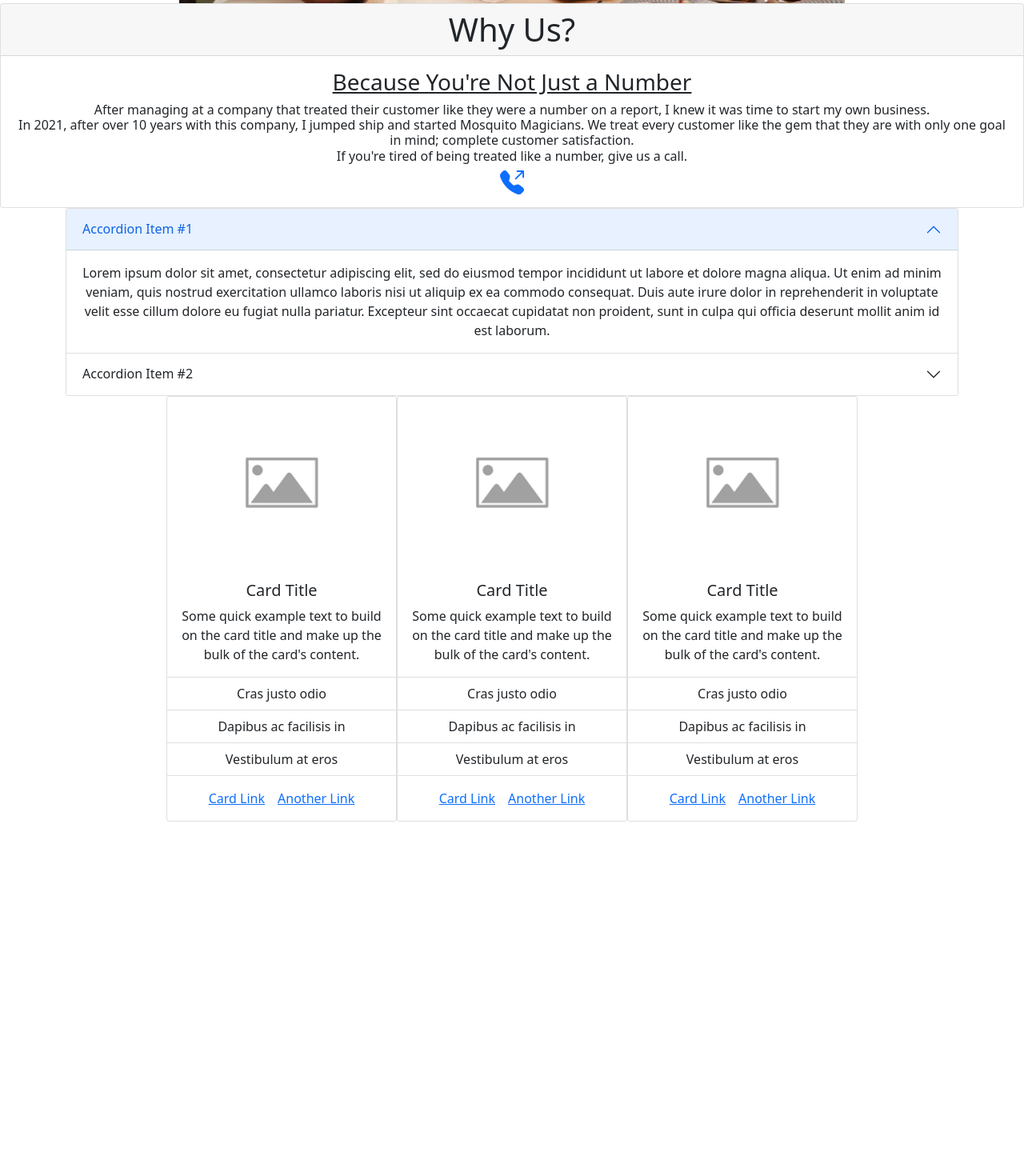
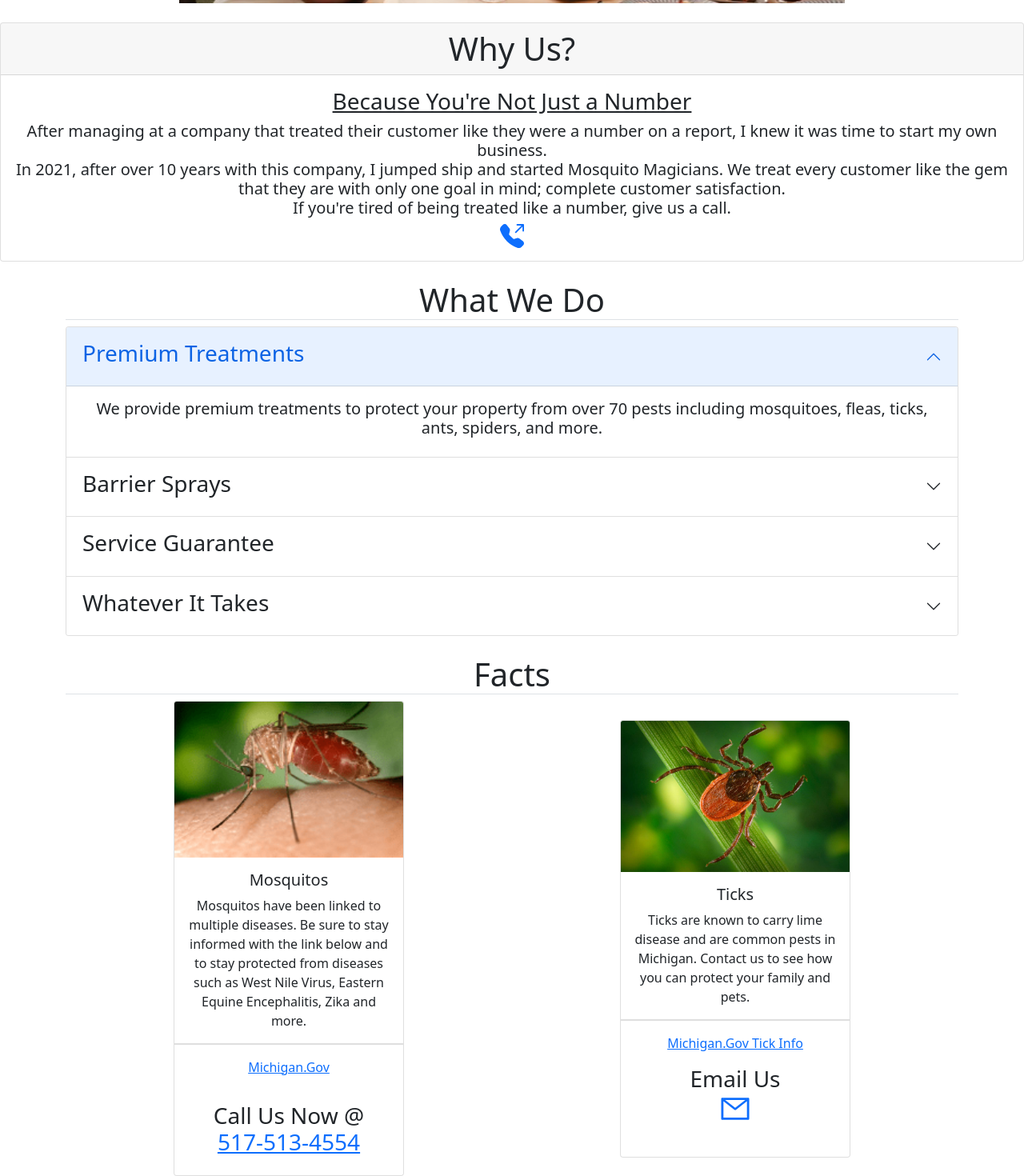
Before and after one commit to dwetoskey/mosquitomagicians, a React (Create React App) app: page / in a window 1280 px wide. Shown: the part 476-1946 px from the top of the page at 80% size. Before the commit the page ends 1503 px from the top, so only its background shows below. Built offline with nearby package versions, Linux system fonts and the light colour scheme.

Commit message:
initial website, fixed links, etc

```diff
--- a/src/App.js
+++ b/src/App.js
@@ -19,10 +19,11 @@ function App() {
 
       <body>
         <Lead></Lead>
-
+        <br />
         <About></About>
+        <br />
         <What></What>
-
+        <br />
         <Facts> </Facts>
 
       </body>
--- a/src/components/About/index.js
+++ b/src/components/About/index.js
@@ -10,7 +10,7 @@ function About() {
             <Card.Header className="h1">Why Us?</Card.Header>
             <Card.Body>
                 <Card.Title><h3><u>Because You're Not Just a Number</u></h3></Card.Title>
-                <Card.Text className="h6">
+                <Card.Text className="h5">
                     After managing at a company that treated their customer like they were a number on a report,
                     I knew it was time to start my own business.
                     <br />
--- a/src/components/Facts/index.js
+++ b/src/components/Facts/index.js
@@ -3,15 +3,57 @@ import placeholderimg from '../../images/placeholder.png';
 import { ListGroup } from "react-bootstrap";
 import { ListGroupItem } from "react-bootstrap";
 import { Container } from "react-bootstrap";
-
+import wnv from '../../images/wnv.png';
+import tick from '../../images/ticks.jpg';
+import { AiOutlineMail } from 'react-icons/ai';
 
 
 function Facts() {
 
     return (
-        <Container className="d-flex flex-wrap align-items-center justify-content-center">
+        <Container>
+             <h1 className="border-bottom">Facts</h1>
+            <div className="d-flex flex-wrap align-items-center m-auto">
 
-            <Card className="" style={{ width: '18rem' }}>
+
+            <Card className="m-auto h-50" style={{ width: '18rem' }} >
+                <Card.Img variant="top" src={wnv} />
+                <Card.Body>
+                    <Card.Title>Mosquitos</Card.Title>
+                    <Card.Text>
+                        Mosquitos have been linked to multiple diseases. Be sure to stay informed with the link below and to stay protected from diseases such as West Nile Virus, Eastern Equine Encephalitis, Zika and more.
+                    </Card.Text>
+                </Card.Body>
+                <ListGroup className="list-group-flush">
+                </ListGroup>
+                <Card.Body>
+                    <Card.Link href="https://www.michigan.gov/emergingdiseases/mosquitoes" target="_blank">Michigan.Gov</Card.Link>
+                </Card.Body>
+                <Card.Body>
+                    <h3>Call Us Now @<br /><a className="p-2" href="tel:+1-517-513-4554">517-513-4554</a></h3>
+                </Card.Body>
+            </Card>
+
+            <Card style={{ width: '18rem' }} className="m-auto" >
+                <Card.Img variant="top" src={tick} />
+                <Card.Body>
+                    <Card.Title>Ticks</Card.Title>
+                    <Card.Text>
+                        Ticks are known to carry lime disease and are common pests in Michigan. Contact us to see how you can protect your family and pets.
+                    </Card.Text>
+                </Card.Body>
+                <ListGroup className="list-group-flush">
+                </ListGroup>
+                <Card.Body>
+                    <Card.Link href="https://www.michigan.gov/mdhhs/-/media/Project/Websites/emergingdiseases/Folder3/Ticks_and_Your_Health_05_19.pdf" target="_blank">Michigan.Gov Tick Info</Card.Link>
+                    <Card.Body>
+                    <h3>Email Us<br /><a className="p-2" href="mailto:robertwetoskey@gmail.com?subject=Quote&body=Please give us your name, address, and phone number and tell us what you would like treatment for."><AiOutlineMail size={40}/></a></h3>
+                </Card.Body>
+
+                </Card.Body>
+            </Card>
+
+            {/* <Card style={{ width: '18rem' }}>
                 <Card.Img variant="top" src={placeholderimg} />
                 <Card.Body>
                     <Card.Title>Card Title</Card.Title>
@@ -29,48 +71,8 @@ function Facts() {
                     <Card.Link href="#">Card Link</Card.Link>
                     <Card.Link href="#">Another Link</Card.Link>
                 </Card.Body>
-            </Card>
-
-            <Card style={{ width: '18rem' }}>
-                <Card.Img variant="top" src={placeholderimg} />
-                <Card.Body>
-                    <Card.Title>Card Title</Card.Title>
-                    <Card.Text>
-                        Some quick example text to build on the card title and make up the bulk of
-                        the card's content.
-                    </Card.Text>
-                </Card.Body>
-                <ListGroup className="list-group-flush">
-                    <ListGroupItem>Cras justo odio</ListGroupItem>
-                    <ListGroupItem>Dapibus ac facilisis in</ListGroupItem>
-                    <ListGroupItem>Vestibulum at eros</ListGroupItem>
-                </ListGroup>
-                <Card.Body>
-                    <Card.Link href="#">Card Link</Card.Link>
-                    <Card.Link href="#">Another Link</Card.Link>
-                </Card.Body>
-            </Card>
-
-            <Card style={{ width: '18rem' }}>
-                <Card.Img variant="top" src={placeholderimg} />
-                <Card.Body>
-                    <Card.Title>Card Title</Card.Title>
-                    <Card.Text>
-                        Some quick example text to build on the card title and make up the bulk of
-                        the card's content.
-                    </Card.Text>
-                </Card.Body>
-                <ListGroup className="list-group-flush">
-                    <ListGroupItem>Cras justo odio</ListGroupItem>
-                    <ListGroupItem>Dapibus ac facilisis in</ListGroupItem>
-                    <ListGroupItem>Vestibulum at eros</ListGroupItem>
-                </ListGroup>
-                <Card.Body>
-                    <Card.Link href="#">Card Link</Card.Link>
-                    <Card.Link href="#">Another Link</Card.Link>
-                </Card.Body>
-            </Card>
-
+            </Card> */}
+            </div>
         </Container>
     )
 }
--- a/src/components/Header/header.css
+++ b/src/components/Header/header.css
@@ -1,5 +1,11 @@
+
 .logo {
-    max-width: 10vw;
+    max-width: 30vw;
 }
-.icons {
+
+@media only screen and (min-width: 1200px) {
+    .logo {
+        max-width: 10vw;
+    }
+
 }
--- a/src/components/TopCarousel/index.js
+++ b/src/components/TopCarousel/index.js
@@ -38,8 +38,7 @@ function Lead() {
                 />
 
                 <Carousel.Caption>
-                    <h3>Enjoy Your Summer</h3>
-                    <p>Don't hide from bugs, let us take care of it</p>
+                    <h3>Enjoy Your Summer Outdoors</h3>
                 </Carousel.Caption>
             </Carousel.Item>
 
@@ -85,8 +84,7 @@ function Lead() {
                 />
 
                 <Carousel.Caption>
-                <h3 className='carouseltext h1'>Enjoy Your Summer</h3>
-                    <p className='carouseltext h2'>Don't hide from bugs, let us take care of them</p>
+                <h3 className='carouseltext h1'>Enjoy Your Summer Outdoors</h3>
                 </Carousel.Caption>
             </Carousel.Item>
             <Carousel.Item>
--- a/src/components/What/index.js
+++ b/src/components/What/index.js
@@ -5,29 +5,30 @@ function What() {
 
     return (
         <Container>
+            <h1 className="border-bottom">What We Do</h1>
             <Accordion defaultActiveKey="0">
                 <Accordion.Item eventKey="0">
-                    <Accordion.Header>Accordion Item #1</Accordion.Header>
+                    <Accordion.Header><h3>Premium Treatments</h3></Accordion.Header>
                     <Accordion.Body>
-                        Lorem ipsum dolor sit amet, consectetur adipiscing elit, sed do eiusmod
-                        tempor incididunt ut labore et dolore magna aliqua. Ut enim ad minim
-                        veniam, quis nostrud exercitation ullamco laboris nisi ut aliquip ex ea
-                        commodo consequat. Duis aute irure dolor in reprehenderit in voluptate
-                        velit esse cillum dolore eu fugiat nulla pariatur. Excepteur sint occaecat
-                        cupidatat non proident, sunt in culpa qui officia deserunt mollit anim id
-                        est laborum.
+                        <h5>We provide premium treatments to protect your property from over 70 pests including mosquitoes, fleas, ticks, ants, spiders, and more.</h5>
                     </Accordion.Body>
                 </Accordion.Item>
                 <Accordion.Item eventKey="1">
-                    <Accordion.Header>Accordion Item #2</Accordion.Header>
+                    <Accordion.Header><h3>Barrier Sprays</h3></Accordion.Header>
                     <Accordion.Body>
-                        Lorem ipsum dolor sit amet, consectetur adipiscing elit, sed do eiusmod
-                        tempor incididunt ut labore et dolore magna aliqua. Ut enim ad minim
-                        veniam, quis nostrud exercitation ullamco laboris nisi ut aliquip ex ea
-                        commodo consequat. Duis aute irure dolor in reprehenderit in voluptate
-                        velit esse cillum dolore eu fugiat nulla pariatur. Excepteur sint occaecat
-                        cupidatat non proident, sunt in culpa qui officia deserunt mollit anim id
-                        est laborum.
+                        <h5>We offer barrier sprays for the perimiter of your home to prevent crawling insects from getting inside.</h5>
+                    </Accordion.Body>
+                </Accordion.Item>
+                <Accordion.Item eventKey="2">
+                    <Accordion.Header><h3>Service Guarantee</h3></Accordion.Header>
+                    <Accordion.Body>
+                        <h5>We guarantee all of our services, so if there is ever an issue after a treament we will gladly retreat at no charge.</h5>
+                    </Accordion.Body>
+                </Accordion.Item>
+                <Accordion.Item eventKey="3">
+                    <Accordion.Header><h3>Whatever It Takes</h3></Accordion.Header>
+                    <Accordion.Body>
+                       <h5> We will do everything in our power to make every customer happy. We know that without you, we are nothing.</h5>
                     </Accordion.Body>
                 </Accordion.Item>
             </Accordion>
```
Also changed, not shown: src/images/ticks.jpg (added), src/images/wnv.png (added).
